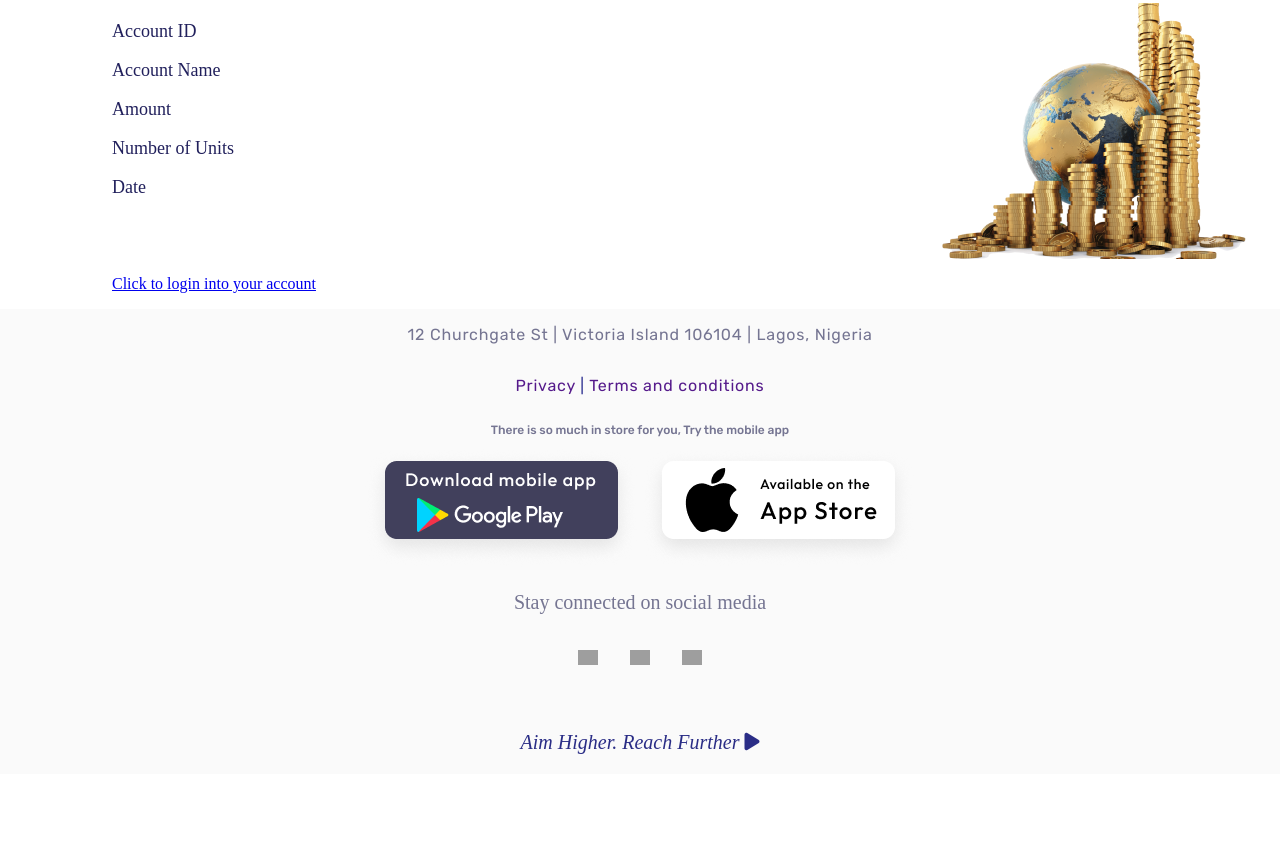
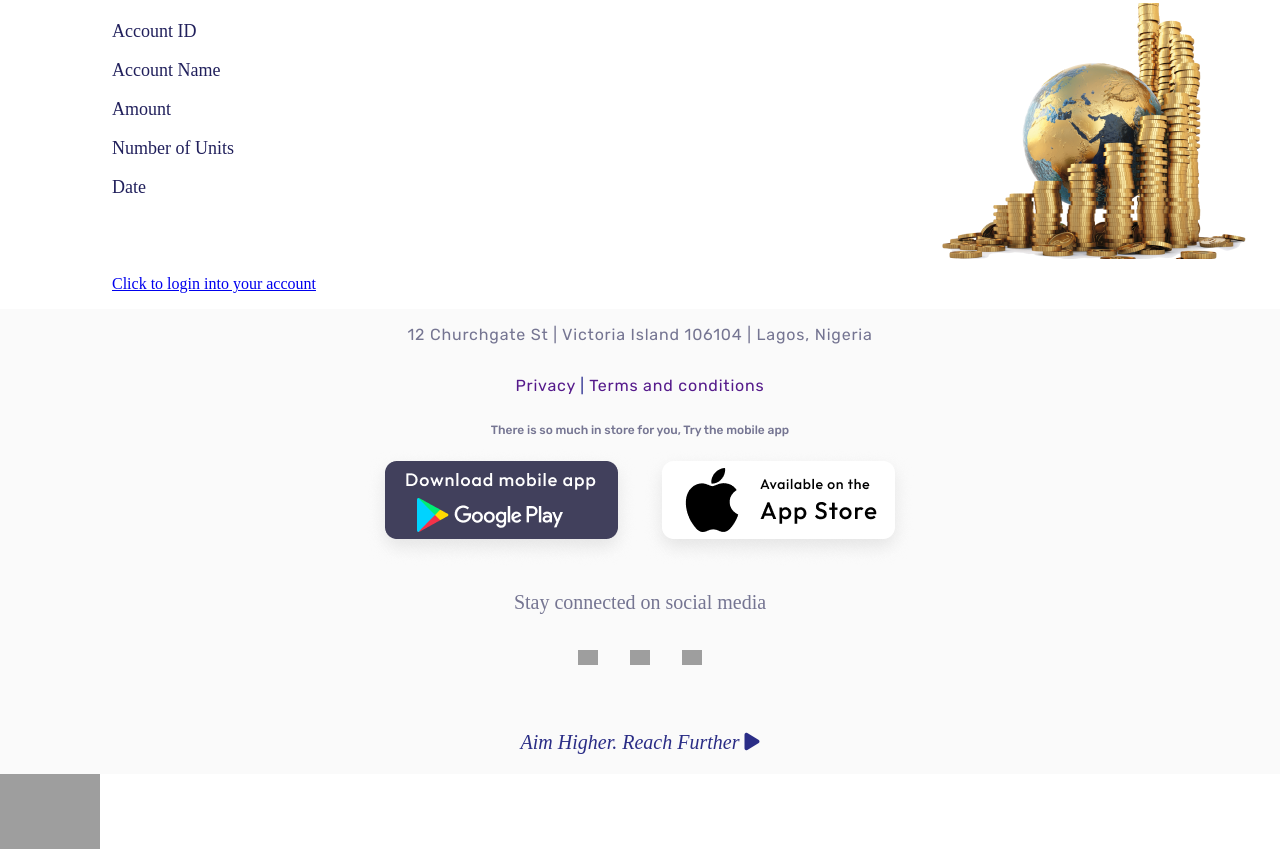
Before and after one commit to The0nis/Aiico_Capital_Email, a plain HTML site: page SubscriptionSuccess.html in a window 1280 px wide. Shown: the part 284-1133 px from the top of the page. Before the commit the page ends 1058 px from the top, so only its background shows below. Drawn offline with Linux system fonts and the light colour scheme; grey boxes are pictures that could not be loaded.

Commit message:
Subscription Succes email

```diff
--- a/SubscriptionSuccess.html
+++ b/SubscriptionSuccess.html
@@ -105,13 +105,10 @@
                   </tr>
                 </table>
 
-                <!-- <table class="column">
-              <tr>
-                <td>
-                  <a href="#"><img src="images/aiicologo.png" alt="aiico Logo" width ='90'> </a>
-                </td>
-              </tr>
-        </table> -->
+
+
+
+
               </td>
             </tr>
 
@@ -309,15 +306,26 @@
                         </tr>
 
 
+
+
+
+
                         </table>
                       </td>
                     </tr>
 
 
-
-
-
-
+                      <!-- Edge Pattern -->
+                      <tr>
+                        <td align="left" style="padding-left: 0;">
+                          <img
+                            src="https://res.cloudinary.com/aiico-assets/image/upload/v1680021279/edge-2_iwipow.png"
+                            alt=""
+                            alt="edge design"
+                            width="100"
+                          />
+                        </td>
+                      </tr>
 
 
 
```
